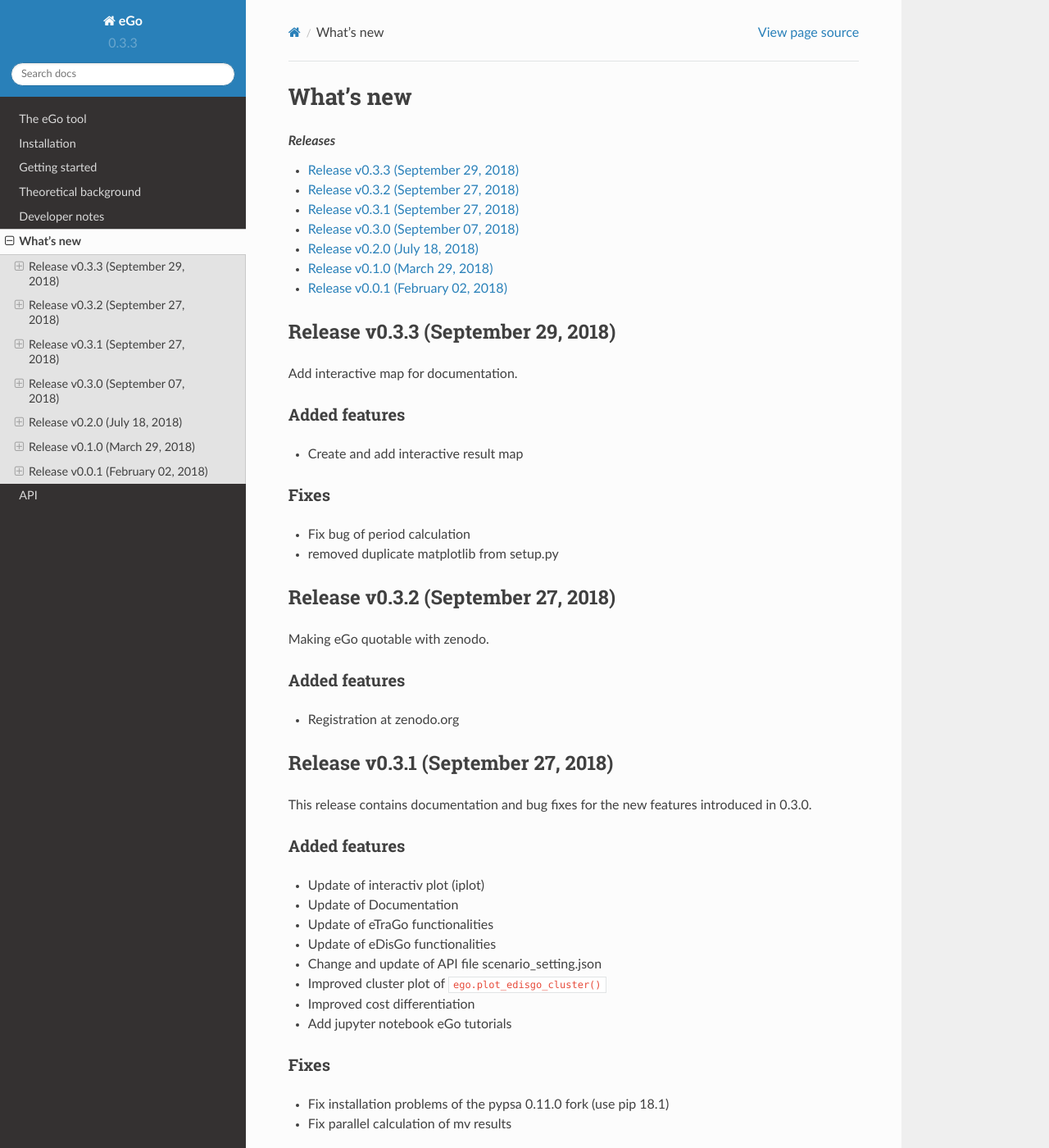
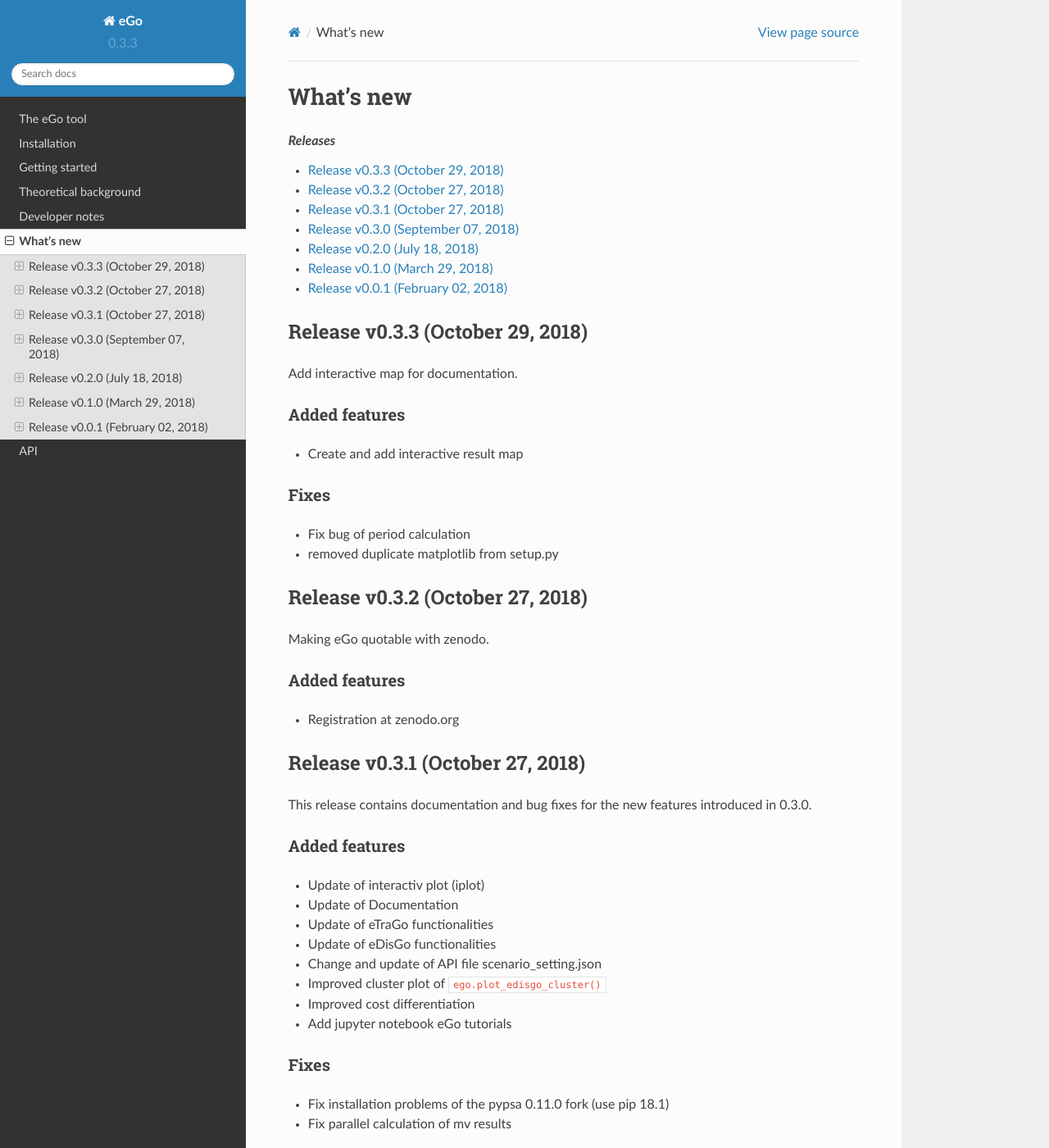
Before and after one commit to openego/eGo, a Sphinx documentation site: the page built from doc/whatsnew.rst, in a window 1280 px wide and 1400 px high. Shown: the whole window at 82% size. Built offline with Sphinx 7.4.7 and the Read the Docs theme 2.0.0, drawn with Linux system fonts in a browser that asks for light colours; formulas are drawn with MathJax 3.

Commit message:
correction of date

```diff
--- a/doc/whatsnew/v0-3-1.rst
+++ b/doc/whatsnew/v0-3-1.rst
@@ -1,5 +1,5 @@
-Release v0.3.1 (September 27, 2018)
-+++++++++++++++++++++++++++++++++++
+Release v0.3.1 (October 27, 2018)
++++++++++++++++++++++++++++++++++
 
 This release contains documentation and bug fixes for the new features
 introduced in 0.3.0.
--- a/doc/whatsnew/v0-3-2.rst
+++ b/doc/whatsnew/v0-3-2.rst
@@ -1,5 +1,5 @@
-Release v0.3.2 (September 27, 2018)
-+++++++++++++++++++++++++++++++++++
+Release v0.3.2 (October 27, 2018)
++++++++++++++++++++++++++++++++++
 
 Making eGo quotable with zenodo.
 
--- a/doc/whatsnew/v0-3-3.rst
+++ b/doc/whatsnew/v0-3-3.rst
@@ -1,5 +1,5 @@
-Release v0.3.3 (September 29, 2018)
-+++++++++++++++++++++++++++++++++++
+Release v0.3.3 (October 29, 2018)
++++++++++++++++++++++++++++++++++
 
 Add interactive map for documentation.
 
```
